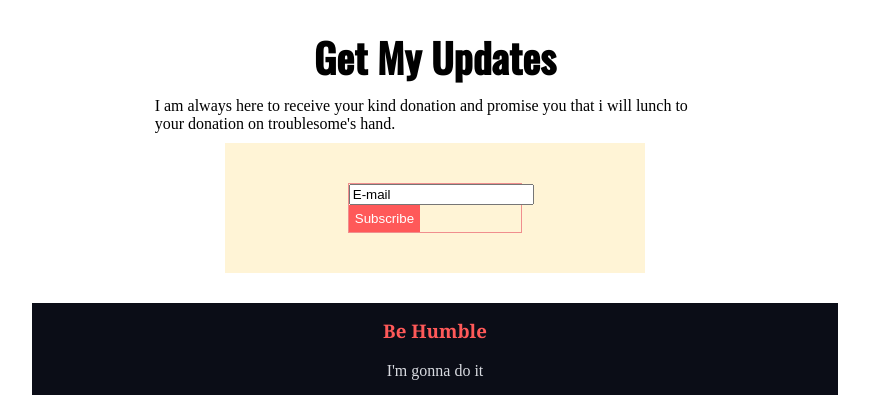
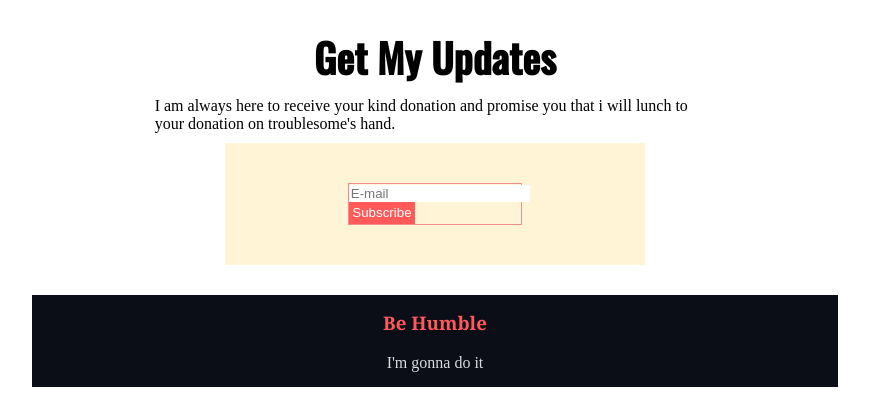
Before and after one commit to BayajidAlam/my-project-1, a plain HTML site: page index.html in a window 1280 px wide. Shown: the part 1794-2205 px from the top of the page, without its empty margins (205-1074 px from the left). Drawn offline with nearby package versions, Linux system fonts and the light colour scheme.

Commit message:
alhamdullilah

```diff
--- a/index.html
+++ b/index.html
@@ -122,7 +122,7 @@
     <p class="general-class">I am always here to receive your kind donation and promise you that i will lunch to your donation on troublesome's hand.</p>
   <div class="div-box">
    <div class="input-button">
-    <input type="E-"input" value="E-mail" >
+    <input class="email" type="email" placeholder="E-mail" >
     <button class="button">Subscribe</button>
    </div>
   </div>
--- a/style.css
+++ b/style.css
@@ -253,9 +253,13 @@ padding-bottom: 10px;
   margin-left: 0px;
   background-color: rgba(255, 89, 89, 1);
   color:white;
-  padding: 5px;
+  padding: 2.5px;
+
 
 }
 .leader h2{
   text-align: center;
 }
+.email{
+  border: none;
+}
```
